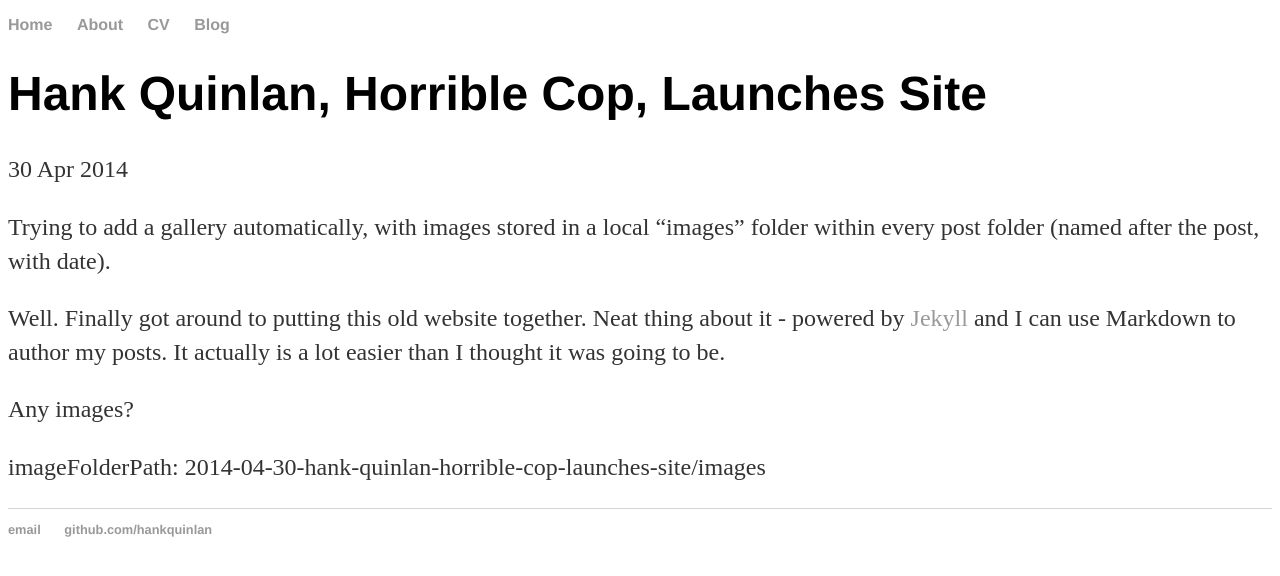
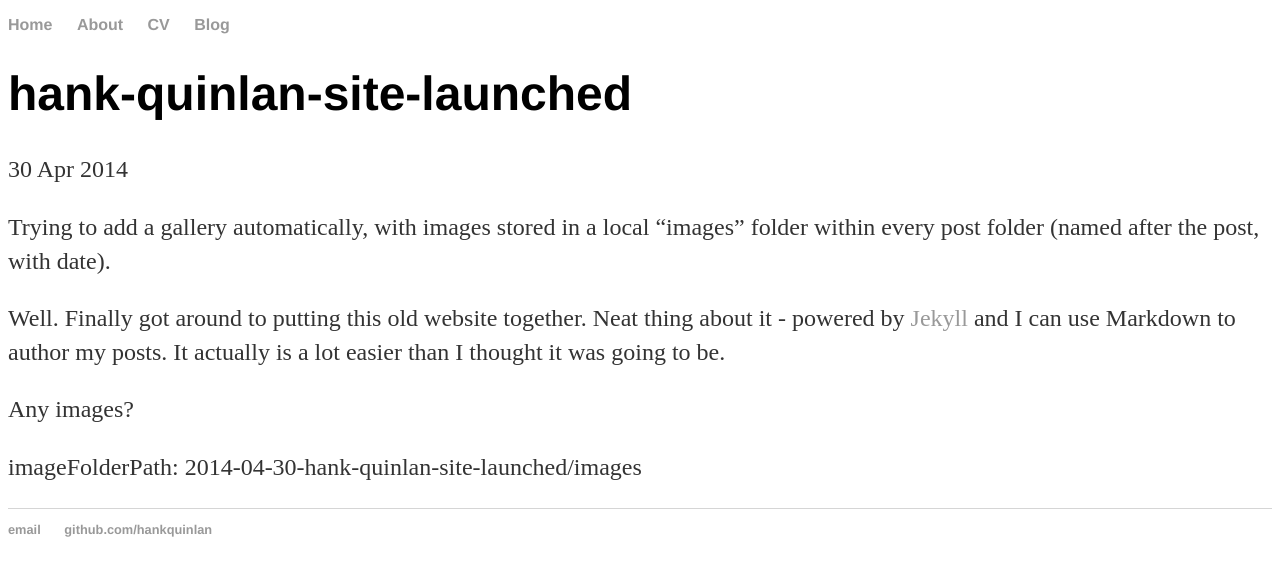
Before and after one commit to gukii/gukii.github.io, a Jekyll site: the page built from _posts/2014-04-30-hank-quinlan-site-launched/2014-04-30-hank-quinlan-site-launched.md, in a window 1280 px wide. Shown: the top 576 px of the page. Built offline with Jekyll 4.4.1, drawn with Linux system fonts in a browser that asks for light colours.

Commit message:
Update 2014-04-30-hank-quinlan-site-launched.md

```diff
--- a/_posts/2014-04-30-hank-quinlan-site-launched/2014-04-30-hank-quinlan-site-launched.md
+++ b/_posts/2014-04-30-hank-quinlan-site-launched/2014-04-30-hank-quinlan-site-launched.md
@@ -1,6 +1,6 @@
 ---
 layout: post
-title: "Hank Quinlan, Horrible Cop, Launches Site"
+title: "hank-quinlan-site-launched"
 date: 2014-04-30
 ---
 
```
